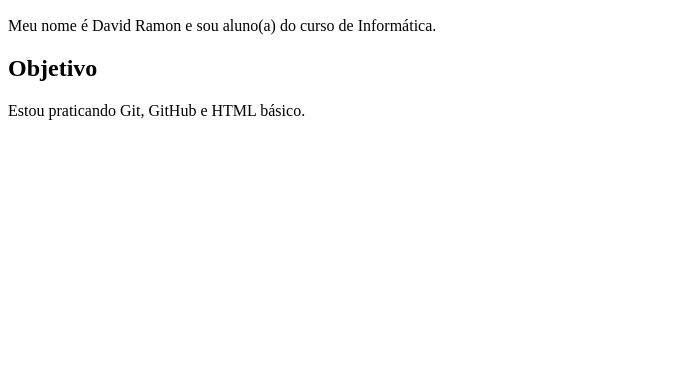
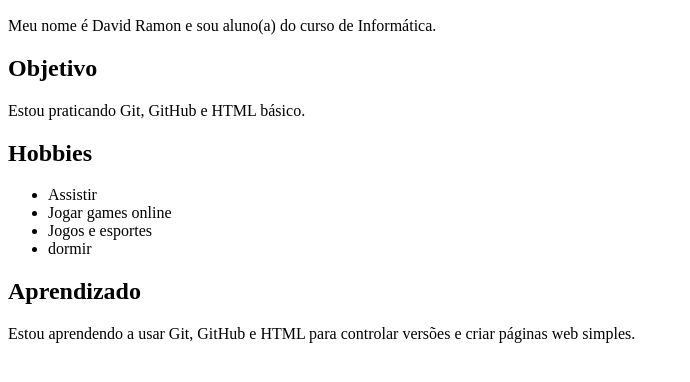
Before and after one commit to Ramonnjz/atividade-github, a plain HTML site: page index.html in a window 1280 px wide. Shown: the part 110-492 px from the top of the page, without its empty margins (0-690 px from the left). Drawn offline with Linux system fonts and the light colour scheme.

Commit message:
Update index.html
"Adiciona hobbies e aprendizado"

```diff
--- a/index.html
+++ b/index.html
@@ -13,4 +13,14 @@
     <h2>Objetivo</h2>
     <p>Estou praticando Git, GitHub e HTML básico.</p>
 </body>
+
 </html>
+<h2>Hobbies</h2>
+<ul>
+<li>Assistir</li>
+<li>Jogar games online</li>
+<li>Jogos e esportes</li>
+<li>dormir</li>
+</ul>
+<h2>Aprendizado</h2>
+<p>Estou aprendendo a usar Git, GitHub e HTML para controlar versões e criar páginas web simples.</p>
```
